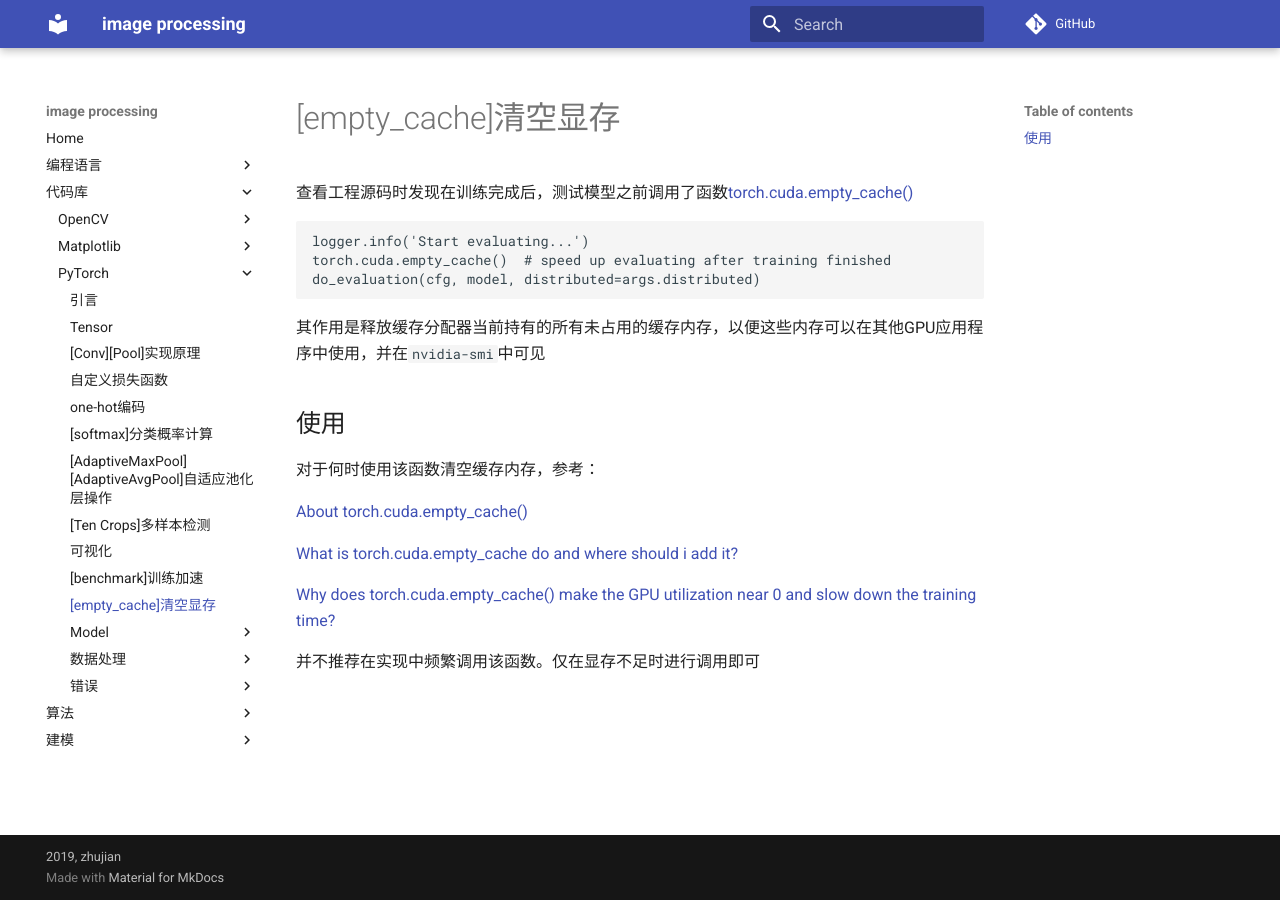
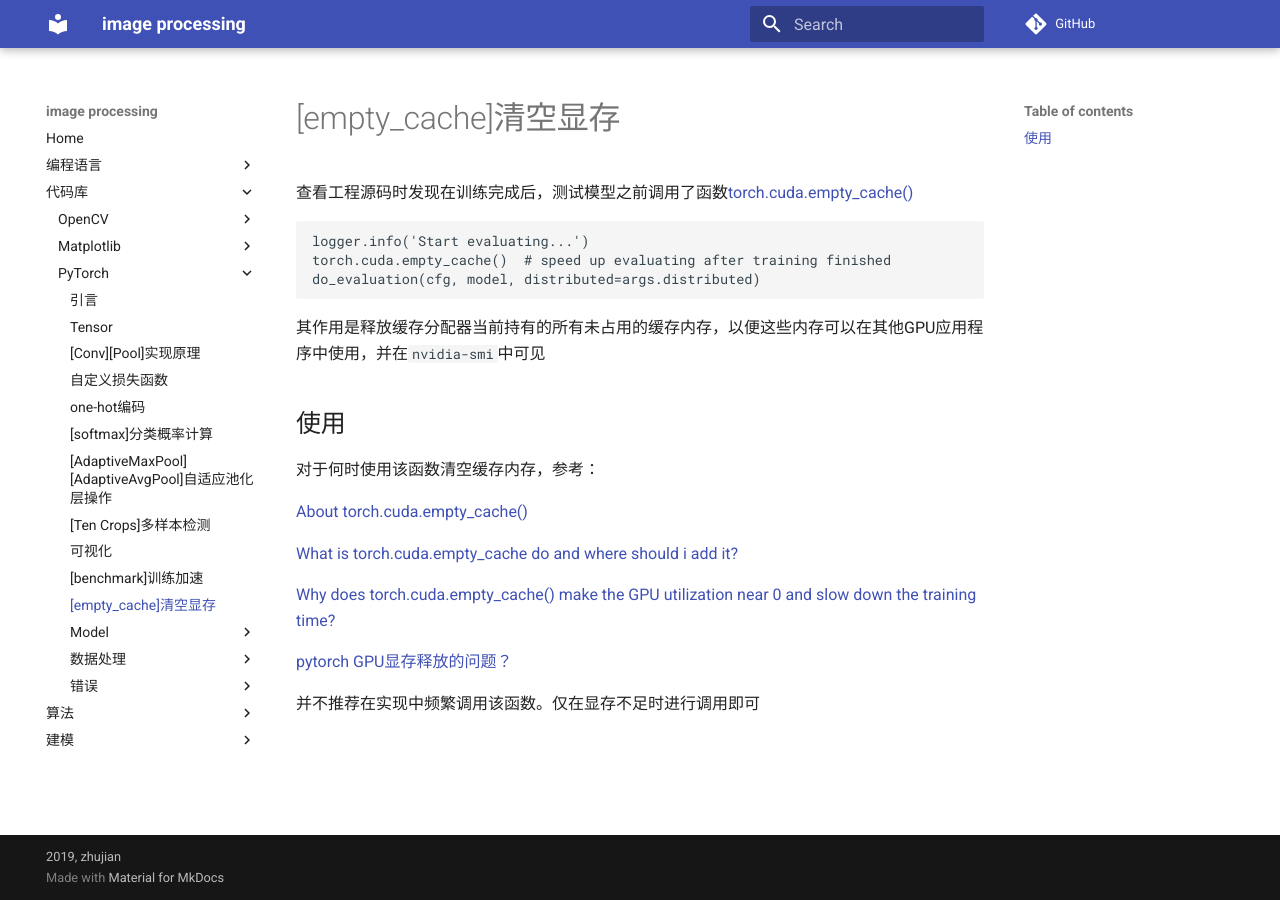
Before and after one commit to Document-Collection/image-processing, an MkDocs documentation site: the page built from docs/pytorch/[empty_cache]清空显存.md, in a window 1280 px wide. Built offline with MkDocs 1.6.1 and Material for MkDocs 9.7.7, drawn with Linux system fonts in a browser that asks for light colours; comment, search, counter and statistics services are not loaded.

Commit message:
docs(pytorch): 更新参考链接

```diff
--- a/docs/pytorch/[empty_cache]清空显存.md
+++ b/docs/pytorch/[empty_cache]清空显存.md
@@ -21,4 +21,6 @@
 
 [Why does torch.cuda.empty_cache() make the GPU utilization near 0 and slow down the training time?](https://discuss.pytorch.org/t/why-does-torch-cuda-empty-cache-make-the-gpu-utilization-near-0-and-slow-down-the-training-time/65196)
 
+[pytorch GPU显存释放的问题？](https://www.zhihu.com/question/68509057/answer/566619040)
+
 并不推荐在实现中频繁调用该函数。仅在显存不足时进行调用即可
```
